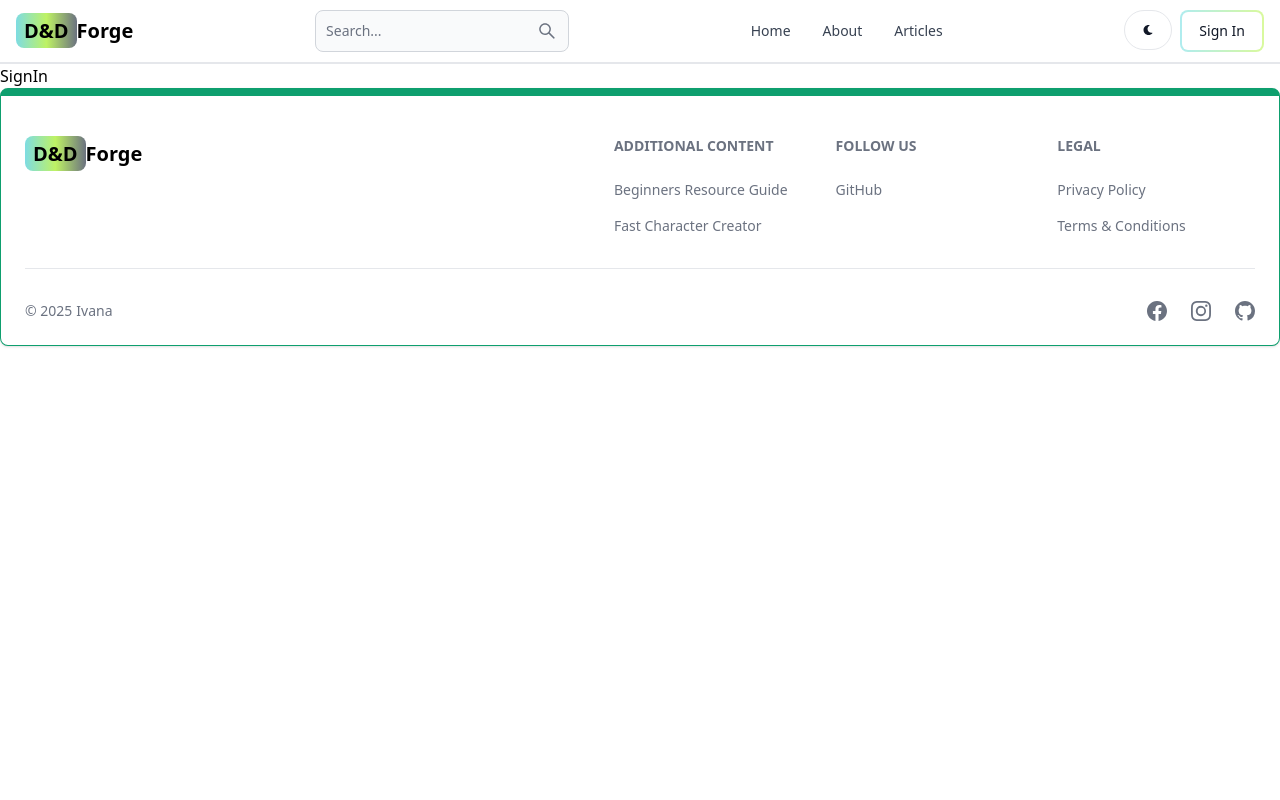
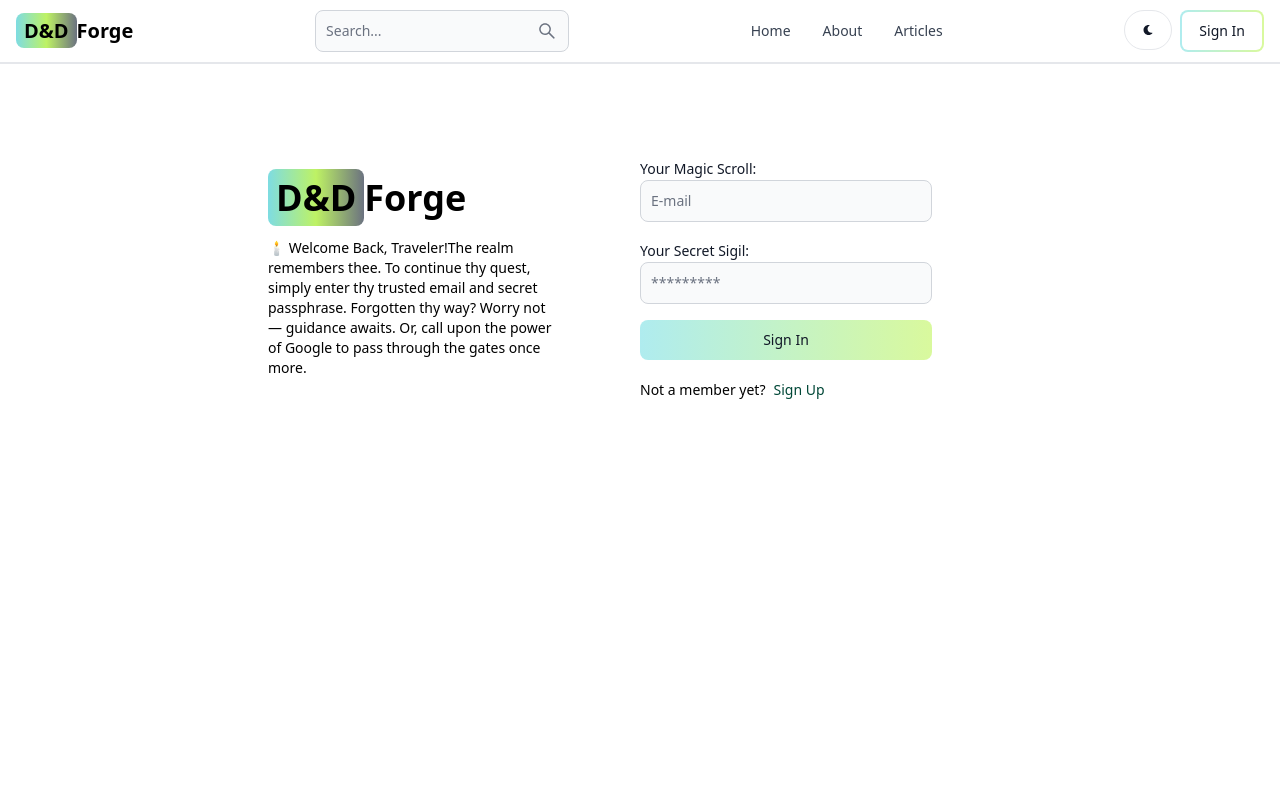
Before and after one commit to ivanadj3/dnd-blog, a React (Vite) app in the folder client/: page /sign-in in a window 1280 px wide. Shown: the top 800 px of the page. Built offline with nearby package versions, Linux system fonts and the light colour scheme.

Commit message:
complete signin page functionalities

```diff
--- a/client/src/pages/SignIn.jsx
+++ b/client/src/pages/SignIn.jsx
@@ -1,7 +1,99 @@
-import React from 'react'
+import { useState, React } from 'react'
+import { Link, useNavigate } from 'react-router-dom';
+import { Label, TextInput, Button, Alert, Spinner} from 'flowbite-react';
 
 export default function SignIn() {
+  const [formData, setFormData] = useState({});
+  const [errorMessage, setErrorMessage] = useState(null);
+  const [loading, setLoading] = useState(false);
+  const navigate = useNavigate();
+  const handleChange = (e) => {
+    setFormData({ ...formData, [e.target.id] : e.target.value.trim() });
+  };
+  const handleSubmit = async (e) => {
+    e.preventDefault();
+    if (!formData.email || !formData.password){
+      return setErrorMessage('Please fill out all fields.');
+    }
+    try{
+      setLoading(true);
+      setErrorMessage(null);
+      const res = await fetch ('/api/auth/signin', {
+        method:'POST',
+        headers: { 'Content-Type': 'application/json' },
+        body: JSON.stringify(formData),
+      });
+      const data = await res.json();
+      if (data.success === false) {
+        return setErrorMessage(data.message);
+      }
+      setLoading(false);
+      if(res.ok){
+        navigate('/');
+      }
+    } catch (error) {
+      setErrorMessage(error.message);
+      setLoading(false);
+    }
+  }
   return (
-    <div>SignIn</div>
+    <div className='min-h-screen mt-20'>
+      <div className='flex p-3 max-w-3xl mx-auto flex-col md:flex-row
+      md:items-center gap-20'>
+      {/* left side  OVDE JE LOGO*/}
+      <div className='flex-1'>
+      <Link
+            to="/"
+            className=' font-bold dark:text-white text-4xl'>
+            <span className = 'px-2 py-1 bg-gradient-to-r from-teal-300 via-lime-300 to-gray-500 rounded-lg text-black'>D&D</span>
+            Forge
+        </Link>
+        <p className='text-sm mt-5'>
+        🕯️ Welcome Back, Traveler!The realm remembers thee.  To continue thy quest, simply enter thy trusted email and secret passphrase. Forgotten thy way? Worry not — guidance awaits. Or, call upon the power of Google to pass through the gates once more.
+        </p>
+      </div>
+      {/* right side */}
+
+      <div className='flex-1'>
+        <form className='flex flex-col gap-4' onSubmit={handleSubmit}>
+          <div>
+            <Label value = 'Your Magic Scroll:' />
+            <TextInput
+              type='email'
+              placeholder='E-mail'
+              id='email' onChange={handleChange}/>
+          </div>
+          <div>
+            <Label value = 'Your Secret Sigil:' />
+            <TextInput
+              type='password'
+              placeholder='*********'
+              id='password' onChange={handleChange}/>
+          </div>
+          <Button gradientDuoTone='tealToLime' type='submit' disabled={loading}>
+            {
+              loading ? (
+                <>
+                <Spinner size='sm'/>
+                <span className='pl-3'>Summoning...</span>
+                </>
+              ) : 'Sign In'
+            }
+          </Button>
+        </form>
+        <div className="flex gap-2 text-sm mt-5">
+          <span>Not a member yet?</span>
+          <Link to='/sign-up' className='text-green-900'> Sign Up </Link>
+        </div>
+        {
+          errorMessage && (
+            <Alert className='mt-5' color='failure'>
+              {errorMessage}
+            </Alert>
+          )}
+      </div>
+      <div/>
+    </div>
+  </div>
   )
 }
```
